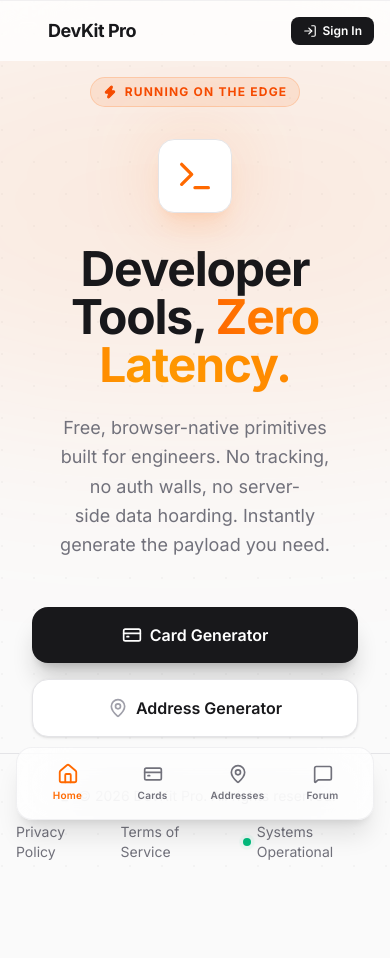
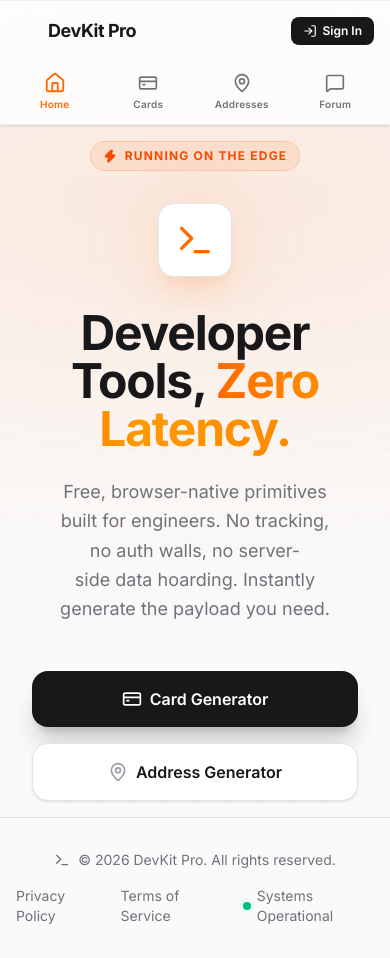
Before and after one commit to visatk/memory, a React (Vite) app: page / in a window 390 px wide. Before the commit the page ends 894 px from the top, so only its background shows below. Built offline with nearby package versions, Linux system fonts and the light colour scheme; no server answers; the HTML template or start-up script is replaced by a standard one.

Commit message:
Update MobileNav.tsx

```diff
--- a/src/components/layout/MobileNav.tsx
+++ b/src/components/layout/MobileNav.tsx
@@ -3,7 +3,7 @@ import { NAV_ITEMS } from '../../config/navigation';
 
 export function MobileNav() {
   return (
-    <nav className="md:hidden fixed bottom-6 left-4 right-4 z-50 glass-panel rounded-2xl flex items-center justify-around p-2">
+    <nav className="md:hidden sticky top-[56px] z-30 bg-white/80 dark:bg-[#0a0a0a]/80 backdrop-blur-2xl border-b border-zinc-200/50 dark:border-zinc-800/50 flex items-center justify-around px-2 py-1 shadow-sm">
       {NAV_ITEMS.map(({ to, icon: Icon, label }) => (
         <NavLink
           key={to}
```
